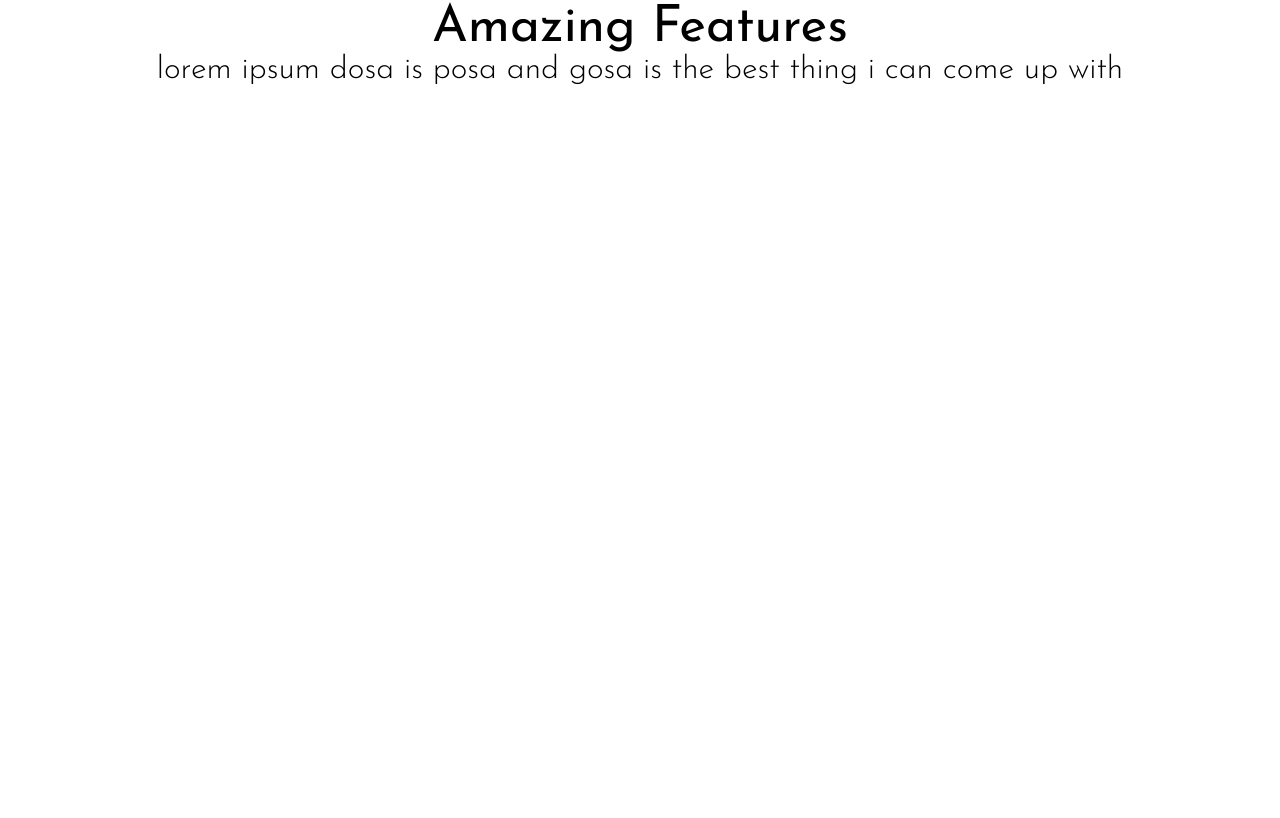
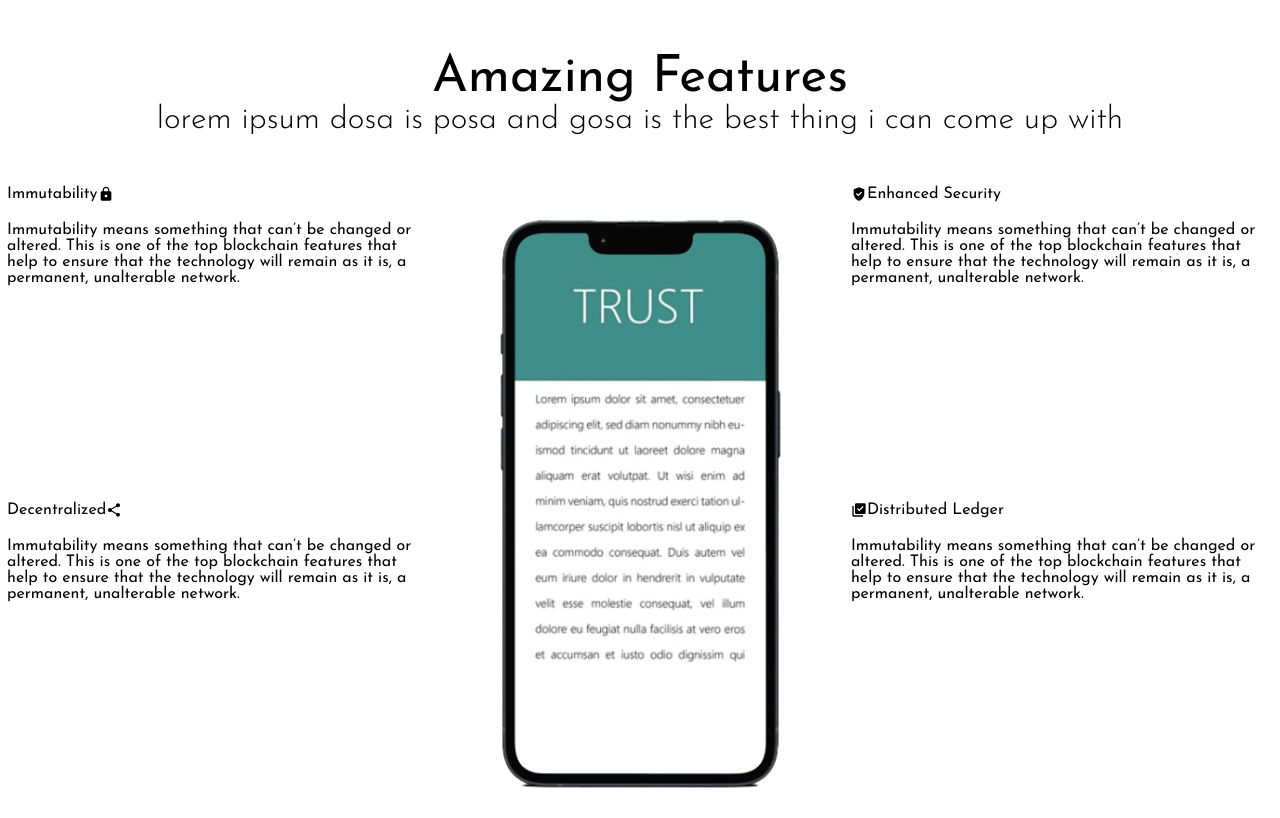
Before and after one commit to blockchain-based-voting-system/frontend, a React (Create React App) app: page / in a window 1280 px wide. Shown: the part 587-1405 px from the top of the page. Before the commit the page ends 800 px from the top, so only its background shows below. Built offline with nearby package versions, Linux system fonts and the light colour scheme.

Commit message:
incomplete-commit

```diff
--- a/package.json
+++ b/package.json
@@ -16,6 +16,7 @@
     "node-sass": "^7.0.1",
     "react": "^17.0.2",
     "react-dom": "^17.0.2",
+    "react-icons": "^4.3.1",
     "react-router-dom": "^6.2.1",
     "react-scripts": "5.0.0",
     "typescript": "^4.5.4",
--- /dev/null
+++ b/src/components/Features/Feature.tsx
@@ -0,0 +1,17 @@
+import React from "react";
+
+type FeatureProps = {
+  title: JSX.Element;
+  children: JSX.Element;
+};
+
+const Feature = (props: FeatureProps) => {
+  return (
+    <div className="feature-container">
+      {props.title}
+      {props.children}
+    </div>
+  );
+};
+
+export default Feature;
--- /dev/null
+++ b/src/components/Features/FeatureTitle.tsx
@@ -0,0 +1,27 @@
+import React from "react";
+
+type FeatureTitleProps = {
+  title: string;
+  icon: JSX.Element;
+  align: "left" | "right";
+};
+
+const FeatureTitle = (props: FeatureTitleProps) => {
+  return (
+    <div className="title-container">
+      {props.align === "left" ? (
+        <>
+          <div className="title">{props.icon}</div>
+          <div className="title">{props.title}</div>
+        </>
+      ) : (
+        <>
+          <div className="title">{props.title}</div>
+          <div className="title">{props.icon}</div>
+        </>
+      )}
+    </div>
+  );
+};
+
+export default FeatureTitle;
--- a/src/pages/Features.tsx
+++ b/src/pages/Features.tsx
@@ -1,4 +1,7 @@
 import React from "react";
+import Feature from "../components/Features/Feature";
+import { MdGppGood, MdLibraryAddCheck, MdLock, MdShare } from "react-icons/md";
+import FeatureTitle from "../components/Features/FeatureTitle";
 
 const Features = () => {
   return (
@@ -7,6 +10,86 @@ const Features = () => {
       <div className="title-small">
         lorem ipsum dosa is posa and gosa is the best thing i can come up with
       </div>
+
+      <div className="mobile-wrapper">
+        <div>
+          <Feature
+            title={
+              <FeatureTitle
+                title="Immutability"
+                icon={<MdLock />}
+                align="right"
+              />
+            }
+          >
+            <p>
+              Immutability means something that can’t be changed or altered.
+              This is one of the top blockchain features that help to ensure
+              that the technology will remain as it is, a permanent, unalterable
+              network.
+            </p>
+          </Feature>
+        </div>
+
+        <div className="mobile-container">
+          <img src="/mobile.png" />
+        </div>
+
+        <div>
+          <Feature
+            title={
+              <FeatureTitle
+                title="Enhanced Security"
+                icon={<MdGppGood />}
+                align="left"
+              />
+            }
+          >
+            <p>
+              Immutability means something that can’t be changed or altered.
+              This is one of the top blockchain features that help to ensure
+              that the technology will remain as it is, a permanent, unalterable
+              network.
+            </p>
+          </Feature>
+        </div>
+        <div>
+          <Feature
+            title={
+              <FeatureTitle
+                title="Decentralized"
+                icon={<MdShare />}
+                align="right"
+              />
+            }
+          >
+            <p>
+              Immutability means something that can’t be changed or altered.
+              This is one of the top blockchain features that help to ensure
+              that the technology will remain as it is, a permanent, unalterable
+              network.
+            </p>
+          </Feature>
+        </div>
+        <div>
+          <Feature
+            title={
+              <FeatureTitle
+                title="Distributed Ledger"
+                icon={<MdLibraryAddCheck />}
+                align="left"
+              />
+            }
+          >
+            <p>
+              Immutability means something that can’t be changed or altered.
+              This is one of the top blockchain features that help to ensure
+              that the technology will remain as it is, a permanent, unalterable
+              network.
+            </p>
+          </Feature>
+        </div>
+      </div>
     </div>
   );
 };
--- /dev/null
+++ b/src/styles/components/Features/FeatureTitle.scss
@@ -0,0 +1,11 @@
+.title-container {
+  display: flex;
+
+  .align-left {
+    text-align: left;
+  }
+
+  .align-right {
+    text-align: right;
+  }
+}
--- a/src/styles/index.scss
+++ b/src/styles/index.scss
@@ -29,7 +29,7 @@ button {
   transition: 0.3s;
 
   &:hover {
-    box-shadow: 2px 2px 3px lightgray;
+    box-shadow: 2px 2px 3px rgba(50, 50, 50, 0.3);
   }
 }
 
@@ -58,3 +58,4 @@ button {
 @import "../styles/pages/Features.scss";
 @import "../styles/pages/Login.scss";
 @import "../styles/layouts/Login.scss";
+@import "../styles/components/Features/FeatureTitle.scss";
--- a/src/styles/pages/Features.scss
+++ b/src/styles/pages/Features.scss
@@ -1,7 +1,22 @@
 .features-wrapper {
-  padding-top: 50px;
+  padding-top: 100px;
   display: flex;
   flex-direction: column;
   justify-content: center;
   align-items: center;
+
+  .mobile-wrapper {
+    width: 98.9vw;
+    padding-top: 50px;
+    display: grid;
+    grid-template-columns: repeat(3, 1fr);
+
+    .mobile-container {
+      grid-row: 1/3;
+      grid-column: 2/3;
+      display: flex;
+      justify-content: center;
+      align-items: center;
+    }
+  }
 }
```
Also changed, not shown: public/mobile.png (added), 1 other file (tests, documents, lock files or other folders).
